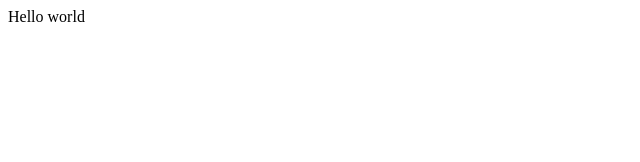
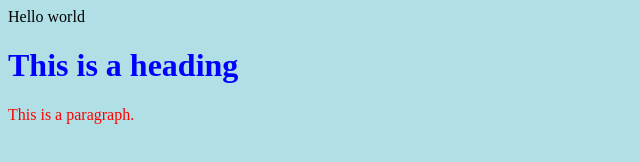
Before and after one commit to LionelF76/github-flow, a plain HTML site: page index.html in a window 1280 px wide. Shown: the whole page, without its empty margins (0-640 px from the left). Drawn offline with Linux system fonts and the light colour scheme.

Commit message:
Add a css and put example

```diff
--- a/index.html
+++ b/index.html
@@ -1,6 +1,13 @@
 <html>
 <header><title>This is title</title></header>
+<head>
+  <link rel="stylesheet" href="styles.css">
+</head>
 <body>
 Hello world
+
+<h1>This is a heading</h1>
+<p>This is a paragraph.</p>
+
 </body>
 </html>
--- /dev/null
+++ b/styles.css
@@ -0,0 +1,9 @@
+body {
+  background-color: powderblue;
+}
+h1 {
+  color: blue;
+}
+p {
+  color: red;
+}
```
